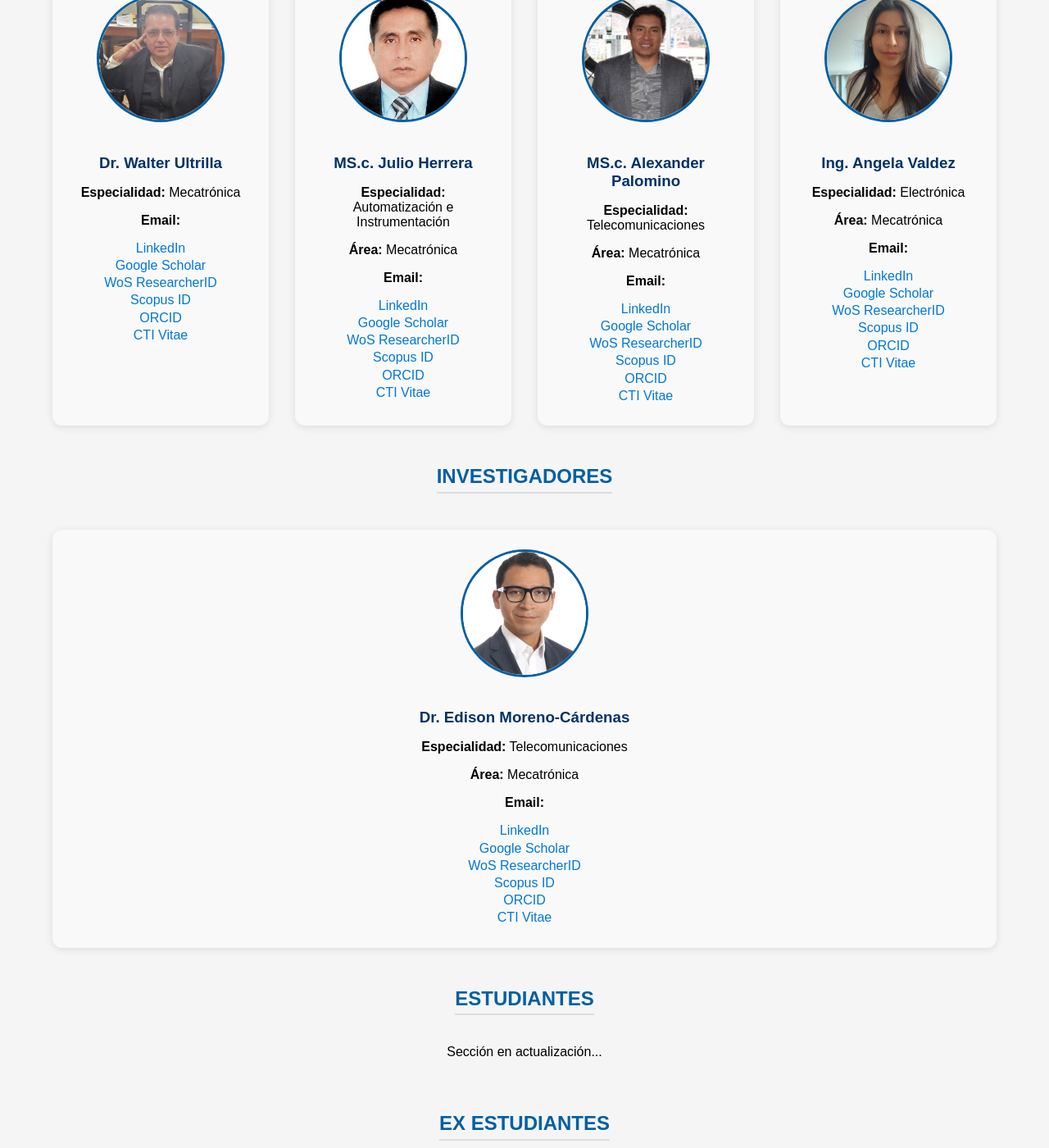
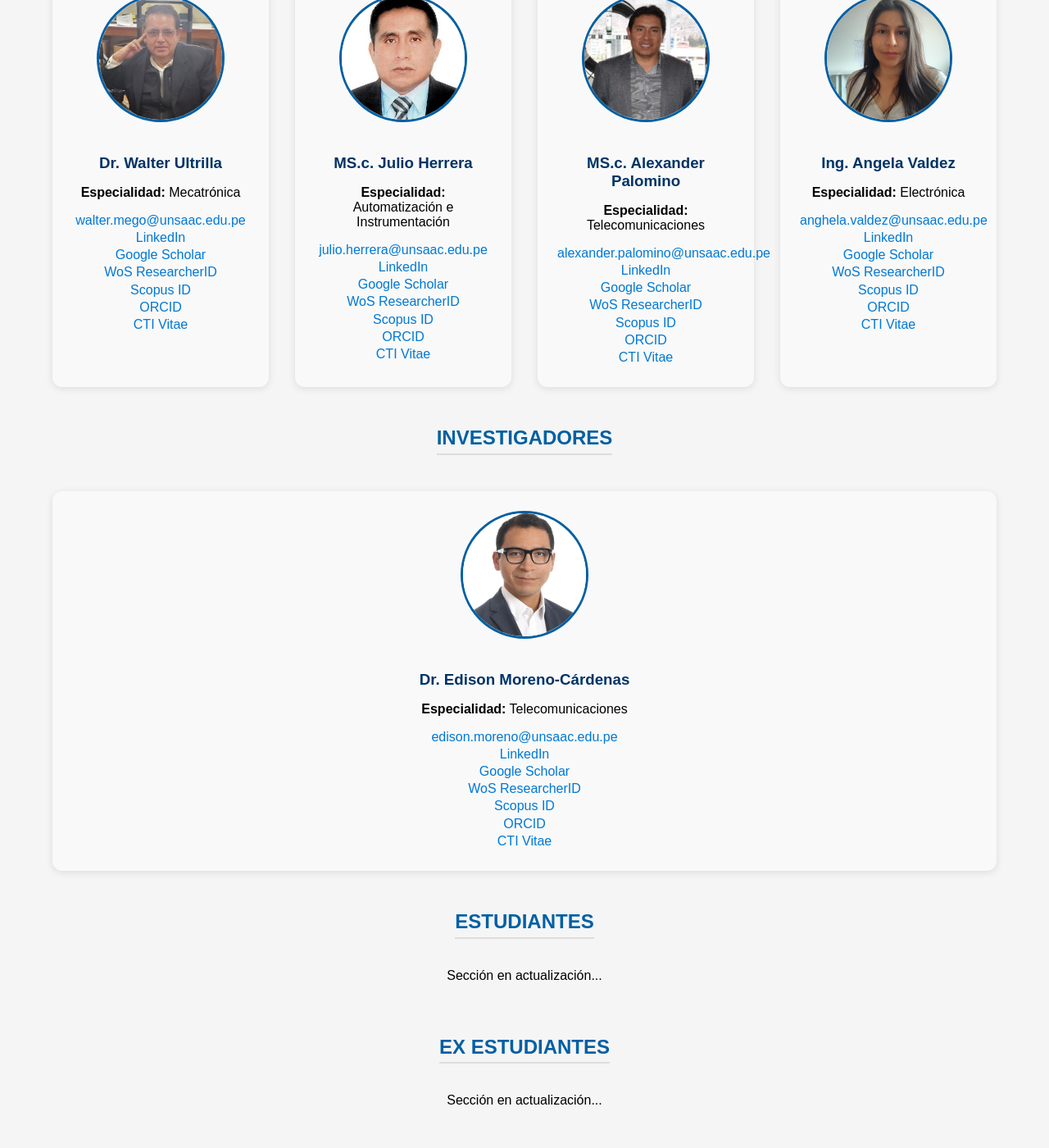
Before and after one commit to laboratoriotesla-unsaac/laboratoriotesla-unsaac.github.io, a Jekyll site: the page built from members.html, in a window 1280 px wide and 1400 px high, scrolled down 447 px. Shown: the whole window at 82% size. Built offline with Jekyll 4.4.1, drawn with Linux system fonts in a browser that asks for light colours.

Commit message:
Actualizar contenido

```diff
--- a/members.html
+++ b/members.html
@@ -14,8 +14,8 @@ title: Miembros del Laboratorio TESLA - UNSAAC
       <img src="{{ '/miembros/Walter.jpg' | relative_url }}" alt="Dr. Walter Ultrilla">
       <h3>Dr. Walter Ultrilla</h3>
       <p><strong>Especialidad:</strong> Mecatrónica</p>
-      <p><strong>Email:</strong> </p>
       <ul class="member-links">
+        <li><a href="walter.mego@unsaac.edu.pe">walter.mego@unsaac.edu.pe</a></li>
         <li><a href="#">LinkedIn</a></li>
         <li><a href="#">Google Scholar</a></li>
         <li><a href="#">WoS ResearcherID</a></li>
@@ -30,9 +30,8 @@ title: Miembros del Laboratorio TESLA - UNSAAC
       <img src="{{ '/miembros/julio.jpg' | relative_url }}" alt="MS.c. Julio Herrera">
       <h3>MS.c. Julio Herrera</h3>
       <p><strong>Especialidad:</strong> Automatización e Instrumentación</p>
-      <p><strong>Área:</strong> Mecatrónica</p>
-      <p><strong>Email:</strong> </p>
       <ul class="member-links">
+        <li><a href="julio.herrera@unsaac.edu.pe">julio.herrera@unsaac.edu.pe</a></li>
         <li><a href="#">LinkedIn</a></li>
         <li><a href="#">Google Scholar</a></li>
         <li><a href="#">WoS ResearcherID</a></li>
@@ -47,9 +46,8 @@ title: Miembros del Laboratorio TESLA - UNSAAC
       <img src="{{ '/miembros/Alexander.jpg' | relative_url }}" alt="MS.c. Alexander Palomino">
       <h3>MS.c. Alexander Palomino</h3>
       <p><strong>Especialidad:</strong> Telecomunicaciones</p>
-      <p><strong>Área:</strong> Mecatrónica</p>
-      <p><strong>Email:</strong> </p>
       <ul class="member-links">
+        <li><a href="alexander.palomino@unsaac.edu.pe">alexander.palomino@unsaac.edu.pe</a></li>
         <li><a href="#">LinkedIn</a></li>
         <li><a href="#">Google Scholar</a></li>
         <li><a href="#">WoS ResearcherID</a></li>
@@ -64,9 +62,8 @@ title: Miembros del Laboratorio TESLA - UNSAAC
       <img src="{{ '/miembros/Anghela.jpg' | relative_url }}" alt="Ing. Angela Valdez">
       <h3>Ing. Angela Valdez</h3>
       <p><strong>Especialidad:</strong> Electrónica</p>
-      <p><strong>Área:</strong> Mecatrónica</p>
-      <p><strong>Email:</strong> </p>
       <ul class="member-links">
+        <li><a href="anghela.valdez@unsaac.edu.pe">anghela.valdez@unsaac.edu.pe</a></li>
         <li><a href="#">LinkedIn</a></li>
         <li><a href="#">Google Scholar</a></li>
         <li><a href="#">WoS ResearcherID</a></li>
@@ -85,10 +82,9 @@ title: Miembros del Laboratorio TESLA - UNSAAC
       <img src="{{ '/miembros/edison.jpg' | relative_url }}" alt="Dr. Edison Moreno-Cárdenas">
       <h3>Dr. Edison Moreno-Cárdenas</h3>
       <p><strong>Especialidad:</strong> Telecomunicaciones</p>
-      <p><strong>Área:</strong> Mecatrónica</p>
-      <p><strong>Email:</strong> </p>
       <ul class="member-links">
-        <li><a href="#">LinkedIn</a></li>
+        <li><a href="edison.moreno@unsaac.edu.pe">edison.moreno@unsaac.edu.pe</a></li>
+        <li><a href="edison.moreno@unsaac.edu.pe">LinkedIn</a></li>
         <li><a href="#">Google Scholar</a></li>
         <li><a href="#">WoS ResearcherID</a></li>
         <li><a href="#">Scopus ID</a></li>
```
